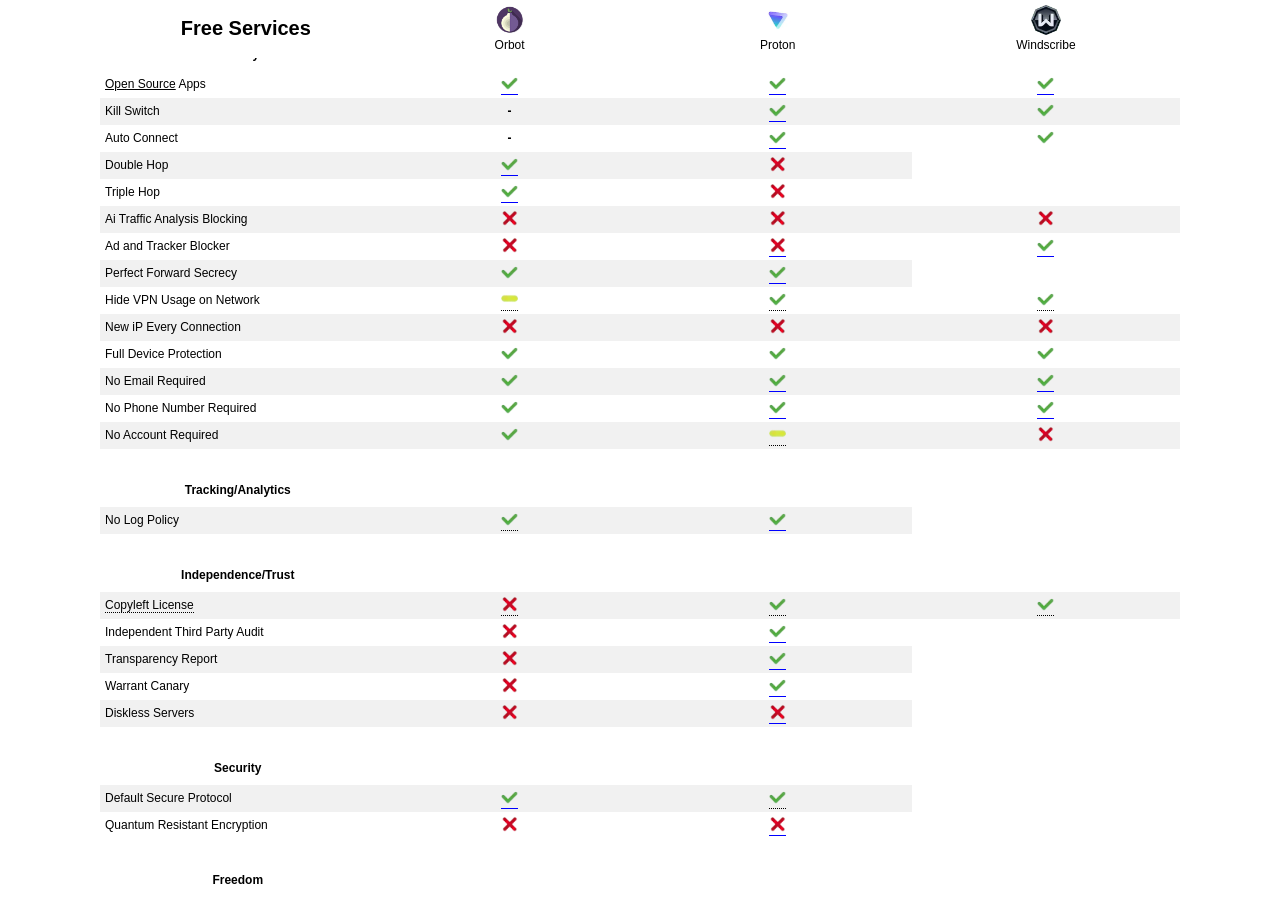
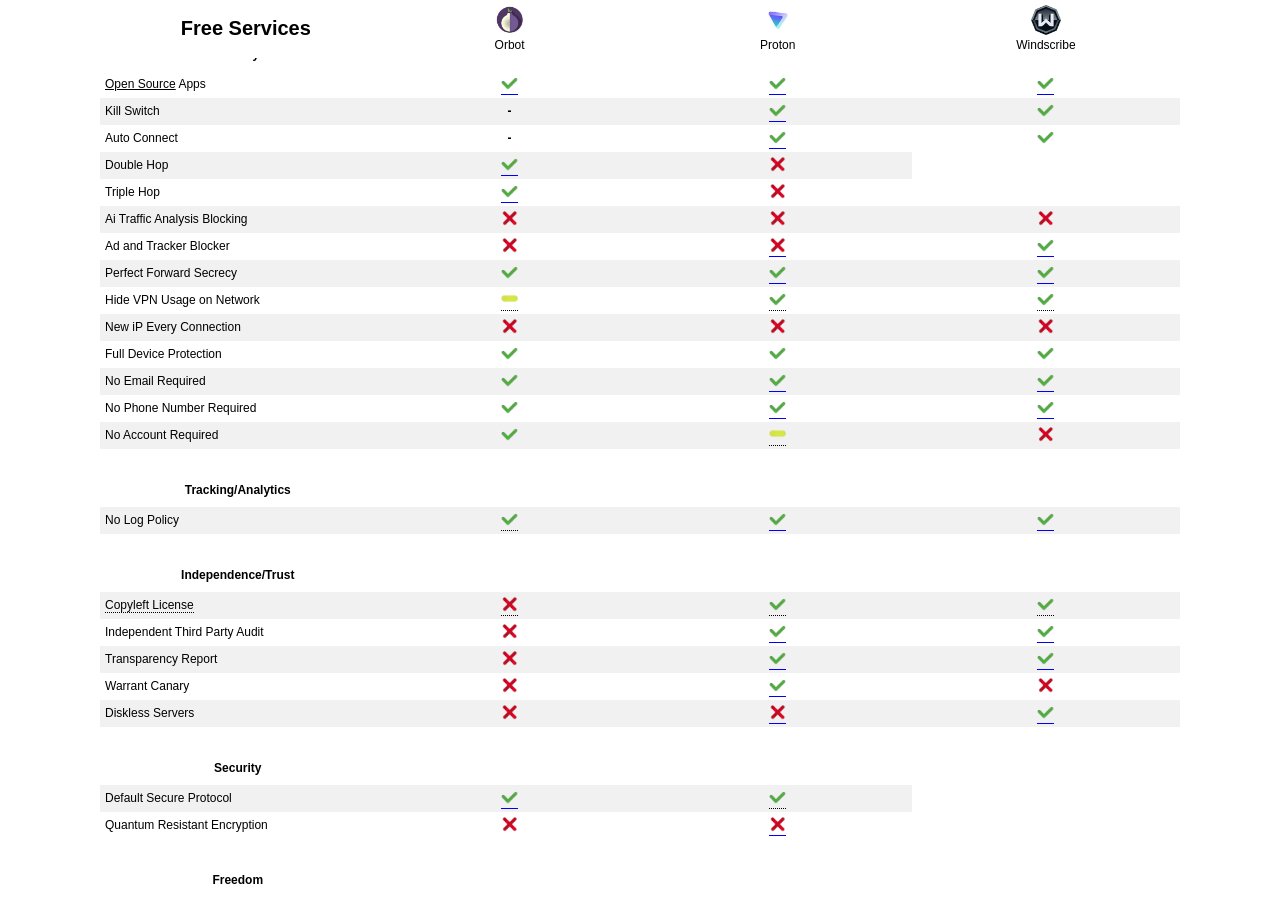
Before and after one commit to SoftwareCompare/SoftwareCompare, a Jekyll site: the page built from vpns.html, in a window 1280 px wide and 900 px high, scrolled down 1847 px. Built offline with Jekyll 4.4.1, drawn with Linux system fonts in a browser that asks for light colours.

Commit message:
Windscribe Checks

```diff
--- a/vpns.html
+++ b/vpns.html
@@ -1051,6 +1051,7 @@
       <td>Perfect Forward Secrecy</td>
       {% include check %}
       {% include check link="https://protonvpn.com/features/forward-secrecy" %}
+      {% include check link="https://windscribe.com/features/strongest-encryption" %}
     </tr>
     <tr class="checker_row">
       <td>Hide VPN Usage on Network</td>
@@ -1095,6 +1096,7 @@
       <td>No Log Policy</td>
       {% include check tooltip="Company does not log, and three hop structure mitigates logging attacks" %}
       {% include check link="https://protonvpn.com/features/no-logs-policy" %}
+      {% include check link="https://windscribe.com/knowledge-base/articles/do-you-log-data-on-free-accounts" %}
     </tr>
     <th class="left-col"><br />Independence/Trust</th>
     <tr class="checker_row">
@@ -1117,6 +1119,7 @@
       </td>
       {% include cross %}
       {% include check link="https://protonvpn.com/blog/open-source" %}
+      {% include check link="https://windscribe.com/blog/freshscribe-next-generation-vpn-infrastructure-2" %}
     </tr>
     <tr class="checker_row">
       <td>
@@ -1124,6 +1127,7 @@
       </td>
       {% include cross %}
       {% include check link="https://protonvpn.com/blog/transparency-report" %}
+      {% include check link="https://windscribe.com/transparency" %}
     </tr>
     <tr class="checker_row">
       <td>
@@ -1131,6 +1135,7 @@
       </td>
       {% include cross %}
       {% include check link="https://protonvpn.com/blog/transparency-report" %}
+      {% include cross %}
     </tr>
     <tr class="checker_row">
       <td>
@@ -1138,6 +1143,7 @@
       </td>
       {% include cross %}
       {% include cross link="https://protonvpn.com/blog/ram-only-servers" %}
+      {% include check link="https://windscribe.com/blog/nodeos-booting-from-ram" %}
     </tr>
     <tr>
       <th class="left-col"><br />Security</th>
```
Also changed, not shown: 1 other file.
